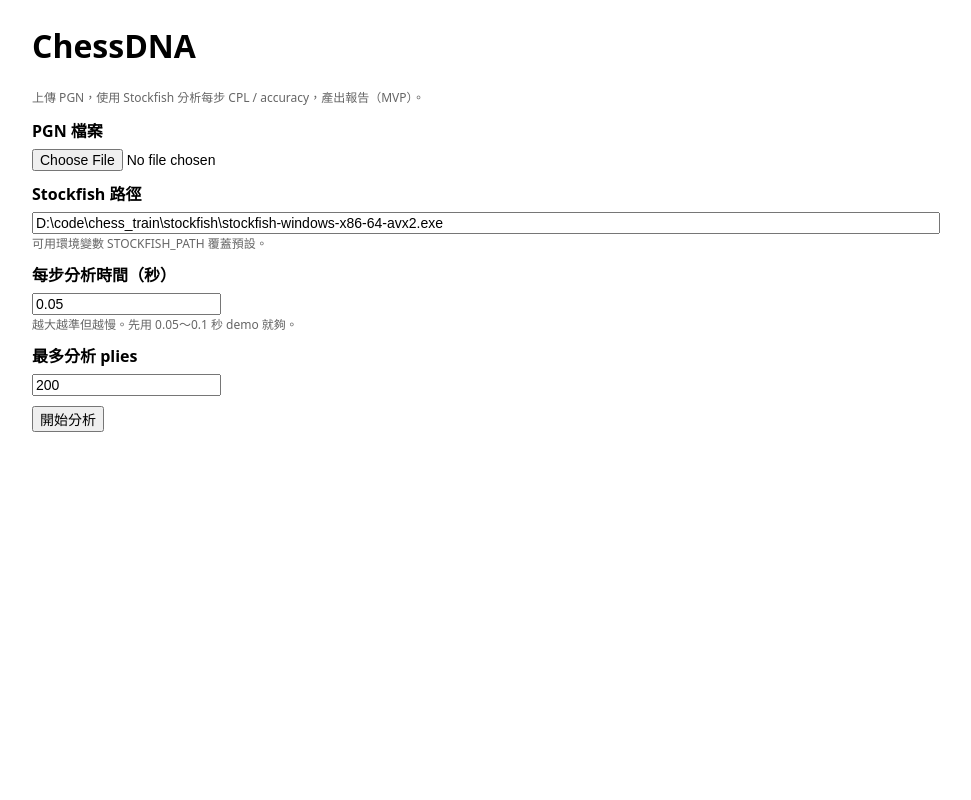
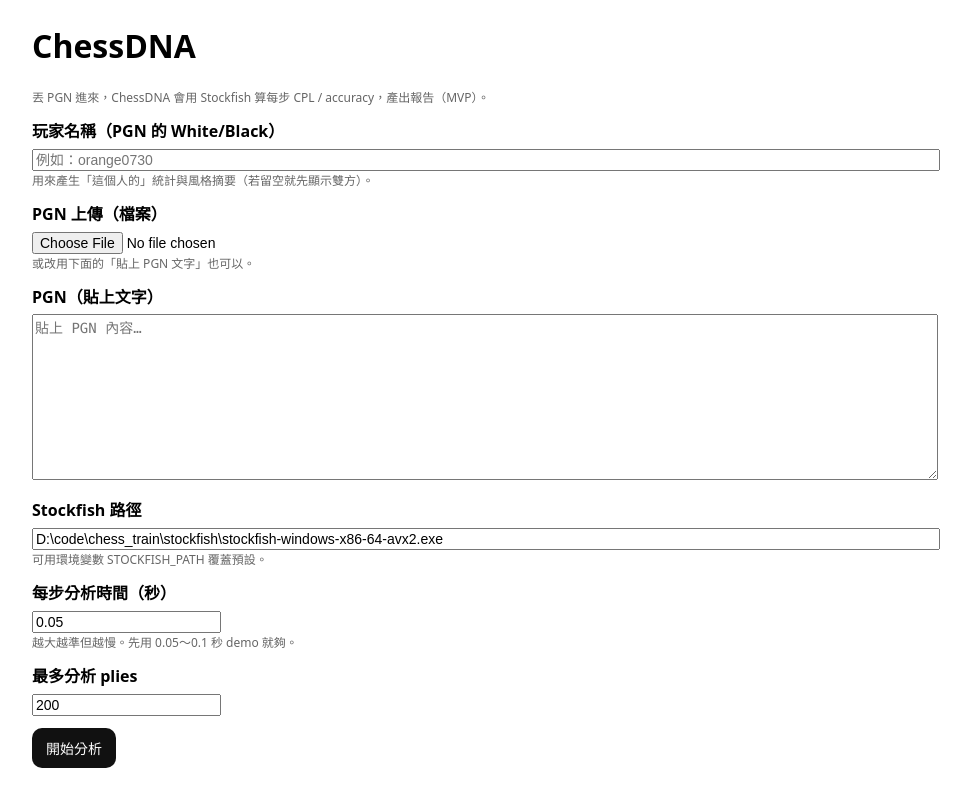
Before and after one commit to orange0730/ChessDNA, a FastAPI app: page / in a window 1280 px wide. Shown: the whole page, without its empty margins (158-1129 px from the left). Run offline with FastAPI, Linux system fonts and the light colour scheme.

Commit message:
Frontend UX: player_name + paste PGN + loading state + auto-pick free port

```diff
--- a/chessdna/app.py
+++ b/chessdna/app.py
@@ -56,22 +56,42 @@ def index(request: Request):
 @app.post("/analyze", response_class=HTMLResponse)
 async def analyze(
     request: Request,
-    pgn: UploadFile = File(...),
+    pgn: UploadFile | None = File(None),
+    pgn_text: str = Form(""),
+    player_name: str = Form(""),
     engine_path: str = Form(default_stockfish_path()),
     time_per_move: float = Form(0.05),
     max_plies: int = Form(200),
 ):
-    pgn_text = (await pgn.read()).decode("utf-8", errors="replace")
+    # Prefer pasted text, fallback to uploaded file
+    src = (pgn_text or "").strip()
+    if not src and pgn is not None:
+        src = (await pgn.read()).decode("utf-8", errors="replace").strip()
+    if not src:
+        return TEMPLATES.TemplateResponse(
+            "error.html",
+            {
+                "request": request,
+                "error": "ValueError('Missing PGN: please upload a file or paste PGN text')",
+                "trace": "",
+                "engine_path": engine_path,
+                "hint": "請上傳 PGN 檔或貼上 PGN 文字。",
+            },
+            status_code=400,
+        )
+
+    player_name = player_name.strip() or None
 
     try:
         # Run CPU/IO-heavy engine analysis in a worker thread to avoid
         # asyncio event-loop/subprocess quirks on Windows.
         fn = partial(
             analyze_pgn_text,
-            pgn_text,
+            src,
             engine_path=engine_path,
             time_per_move=time_per_move,
             max_plies=max_plies,
+            player_name=player_name,
         )
         report = await anyio.to_thread.run_sync(fn)
 
--- a/chessdna/templates/index.html
+++ b/chessdna/templates/index.html
@@ -6,20 +6,43 @@
   <title>ChessDNA</title>
   <style>
     body{font-family:system-ui,Segoe UI,Roboto,Helvetica,Arial;max-width:900px;margin:24px auto;padding:0 16px;}
-    input,button{font-size:14px;}
-    .row{margin:10px 0;}
+    input,button,textarea{font-size:14px;}
+    textarea{font-family:ui-monospace, SFMono-Regular, Menlo, Monaco, Consolas, 'Liberation Mono', 'Courier New', monospace;}
+    .row{margin:12px 0;}
     label{display:block;margin-bottom:6px;font-weight:600;}
     .hint{color:#666;font-size:12px;}
+    .btn{padding:10px 14px;border:0;border-radius:10px;background:#111;color:#fff;cursor:pointer;}
+    .btn:disabled{opacity:.6;cursor:not-allowed;}
   </style>
+  <script>
+    function onSubmit(){
+      const btn=document.getElementById('submitBtn');
+      btn.disabled=true;
+      btn.textContent='分析中…（請稍等）';
+      return true;
+    }
+  </script>
 </head>
 <body>
   <h1>ChessDNA</h1>
-  <p class="hint">上傳 PGN，使用 Stockfish 分析每步 CPL / accuracy，產出報告（MVP）。</p>
+  <p class="hint">丟 PGN 進來，ChessDNA 會用 Stockfish 算每步 CPL / accuracy，產出報告（MVP）。</p>
 
-  <form action="/analyze" method="post" enctype="multipart/form-data">
+  <form action="/analyze" method="post" enctype="multipart/form-data" onsubmit="return onSubmit();">
     <div class="row">
-      <label>PGN 檔案</label>
-      <input type="file" name="pgn" accept=".pgn,.txt" required />
+      <label>玩家名稱（PGN 的 White/Black）</label>
+      <input type="text" name="player_name" style="width:100%" placeholder="例如：orange0730" />
+      <div class="hint">用來產生「這個人的」統計與風格摘要（若留空就先顯示雙方）。</div>
+    </div>
+
+    <div class="row">
+      <label>PGN 上傳（檔案）</label>
+      <input type="file" name="pgn" accept=".pgn,.txt" />
+      <div class="hint">或改用下面的「貼上 PGN 文字」也可以。</div>
+    </div>
+
+    <div class="row">
+      <label>PGN（貼上文字）</label>
+      <textarea name="pgn_text" rows="10" style="width:100%" placeholder="貼上 PGN 內容…"></textarea>
     </div>
 
     <div class="row">
@@ -39,7 +62,7 @@
       <input type="number" name="max_plies" step="1" min="10" value="200" />
     </div>
 
-    <button type="submit">開始分析</button>
+    <button id="submitBtn" class="btn" type="submit">開始分析</button>
   </form>
 </body>
 </html>
```
Also changed, not shown: chessdna/core/analyze.py (+31 -1 lines), chessdna/templates/report.html (+10 -0 lines), 1 other file.
